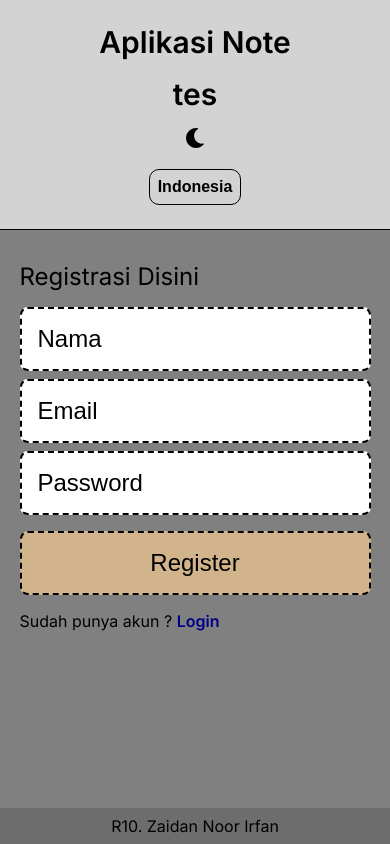
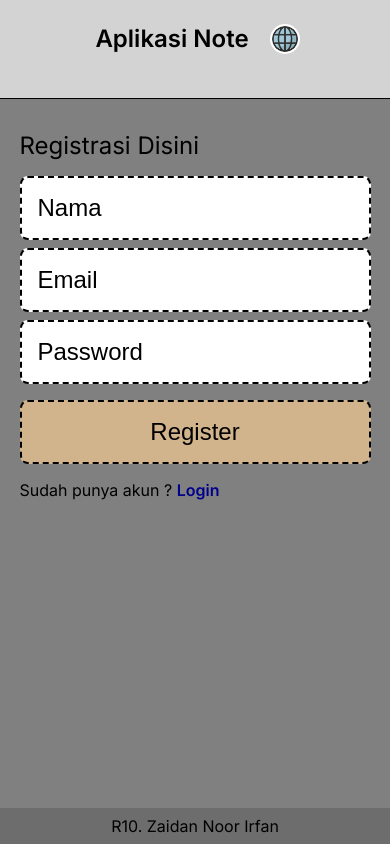
Before and after one commit to zaidannoor/Fundamental-React-Dicoding, a React (Create React App) app: page /register in a window 390 px wide. Built offline with nearby package versions, Linux system fonts and the light colour scheme.

Commit message:
Making responsive navigation

```diff
--- a/package.json
+++ b/package.json
@@ -3,6 +3,7 @@
   "version": "0.1.0",
   "private": true,
   "dependencies": {
+    "language-icons": "^0.3.0",
     "prop-types": "^15.8.1",
     "react": "^18.2.0",
     "react-dom": "^18.2.0",
--- a/src/components/Navigation.js
+++ b/src/components/Navigation.js
@@ -1,8 +1,8 @@
 import React from 'react';
 import { Link } from 'react-router-dom';
 import { FiLogOut } from 'react-icons/fi';
-import { FaMoon } from "react-icons/fa";
 import LocaleContext from '../context/LocaleContext';
+import language from '../img/language.png'
 
 function Navigation({authed, logout}) {
   const { locale, toggleLocale } = React.useContext(LocaleContext);
@@ -10,17 +10,17 @@ function Navigation({authed, logout}) {
   return (
     <nav className="navigation">
       <ul className='nav-link'>
-        <li><h1><Link to="/">{locale === 'id' ? 'Aplikasi Note' : 'Note App'}</Link></h1></li>
-        <li><h1><Link to="/sad">tes</Link></h1></li>
-        <li><FaMoon /></li>
-        <li><button onClick={toggleLocale}>{locale === 'id' ? 'Indonesia' : 'English'}</button></li>
+        <span className='unauthed-menu'>
+          <li><h1><Link to="/">{locale === 'id' ? 'Aplikasi Note' : 'Note App'}</Link></h1></li>
+          <li><img onClick={toggleLocale} src={language} alt='language'/></li>
+        </span>
         {
           authed ?
-          <>
-            <li><Link to="/add">Add Note</Link></li>
-            <li><Link to="/archive">Archived Note</Link></li>
+          <span className='authed-menu'>
+            <li><Link to="/add">{locale === 'id' ? 'Tambah Note' : 'Add Note'}</Link></li>
+            <li><Link to="/archive">{locale === 'id' ? 'Note Terarsip' : 'Archived Note'}</Link></li>
             <li><button onClick={logout}><FiLogOut /> Logout</button></li>
-          </>
+          </span>
           : ''
         }
 
--- a/src/styles/main.css
+++ b/src/styles/main.css
@@ -9,11 +9,6 @@
     --on-background: #FFFFFF;
     --on-background-grey: #c7c7c7;
     --on-surface: #FFFFFF;
-  }
-
-  [data-theme='dark'] {
-    --font-color: #eee;
-    --background-color: #333;
   }
 
   * {
@@ -50,6 +45,23 @@
     padding: 16px;
     border-bottom: 1px solid black;
     background-color: lightgray;
+  }
+
+  .nav-link{
+    display: flex;
+    align-items: center;
+  }
+
+  .unauthed-menu{
+    display: flex;
+    flex: 1;
+  }
+
+  .unauthed-menu img{
+    cursor: pointer;
+    border-radius: 50%;
+    width: 40px;
+    margin: 0;
   }
 
   header .navigation ul li {
@@ -305,6 +317,23 @@
     .notes-list {
       grid-template-columns: repeat(2, 1fr);
     }
+    header .navigation ul li {
+      font-size: 16px;
+      margin: 0 15px;
+    }
+    .unauthed-menu img{
+      width: 30px;
+
+    }
+  }
+
+  @media only screen and (max-width: 700px) {
+    .nav-link{
+      flex-direction: column;
+    }
+    .unauthed-menu{
+      margin-bottom: 20px;
+    }
   }
 
   @media only screen and (max-width: 650px) {
@@ -314,21 +343,15 @@
   }
 
   @media only screen and (max-width: 565px) {
-    .nav-link{
-      display: flex;
-      flex-direction: column;
-    }
-
     header .navigation ul li {
       margin: 8px;
       text-align: center;
     }
+  }
 
-    header .navigation ul li a {
-      padding: 3px;
-    }
-
-    .note-input__title{
-      font-size: 36px;
+  @media only screen and (max-width: 400px) {
+    .authed-menu{
+      display: flex;
+      flex-direction: column;
     }
   }
```
Also changed, not shown: src/img/language.png (added), 1 other file (tests, documents, lock files or other folders).
